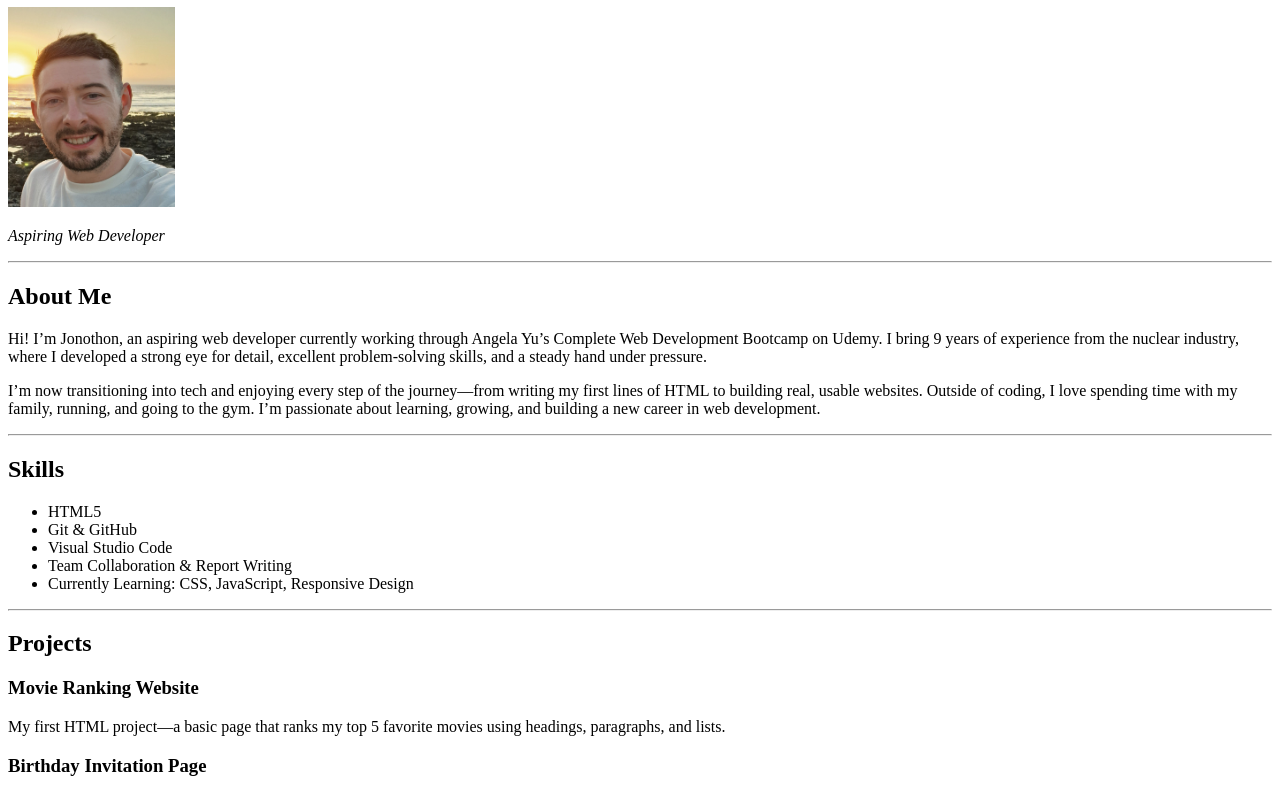
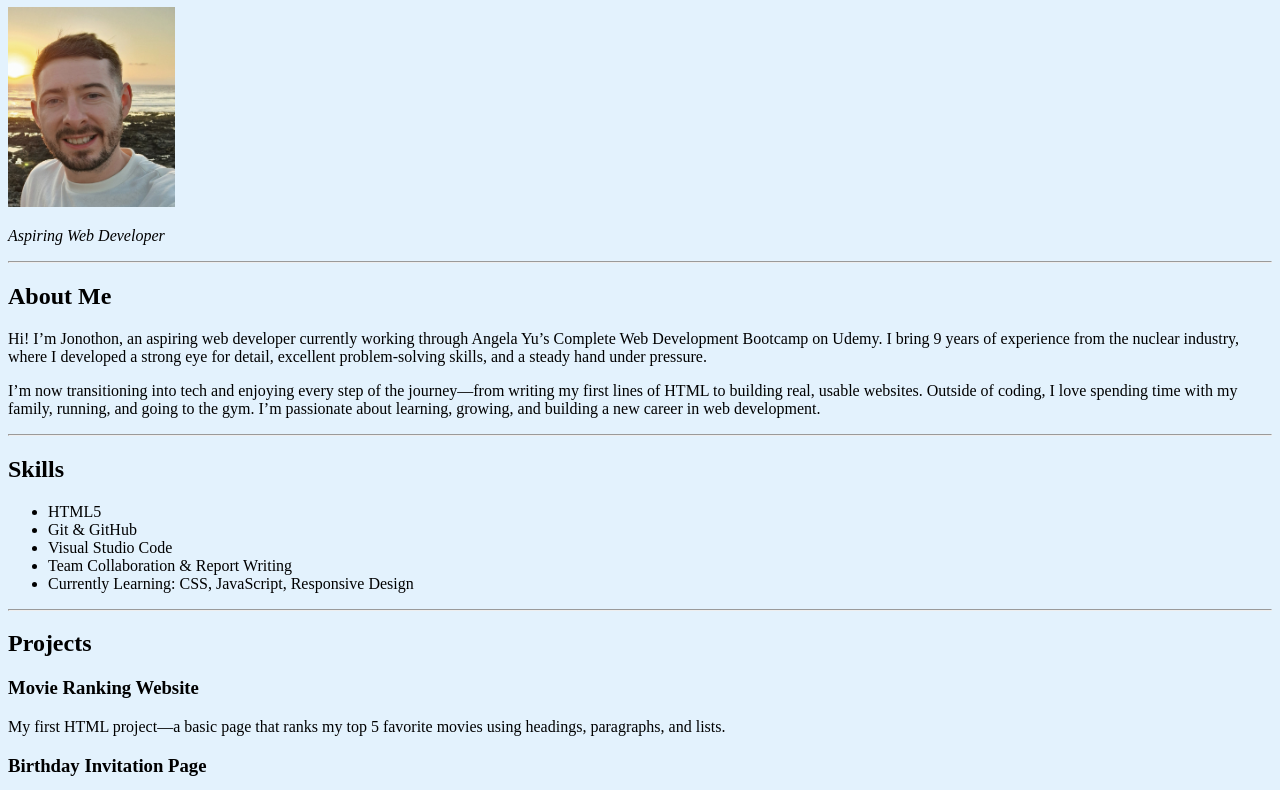
Before and after one commit to jonothondever/Jonothon-Dever-Resume, a plain HTML site: page index.html in a window 1280 px wide. Shown: the part 73-863 px from the top of the page. Drawn offline with Linux system fonts and the light colour scheme.

Commit message:
Update index.html

```diff
--- a/index.html
+++ b/index.html
@@ -1,5 +1,5 @@
 <!DOCTYPE html>
-<html lang="en">
+<html lang="en" style="background-color: #e3f2fd;">
   <head>
     <meta charset="UTF-8" />
     <meta name="viewport" content="width=device-width, initial-scale=1.0" />
```
